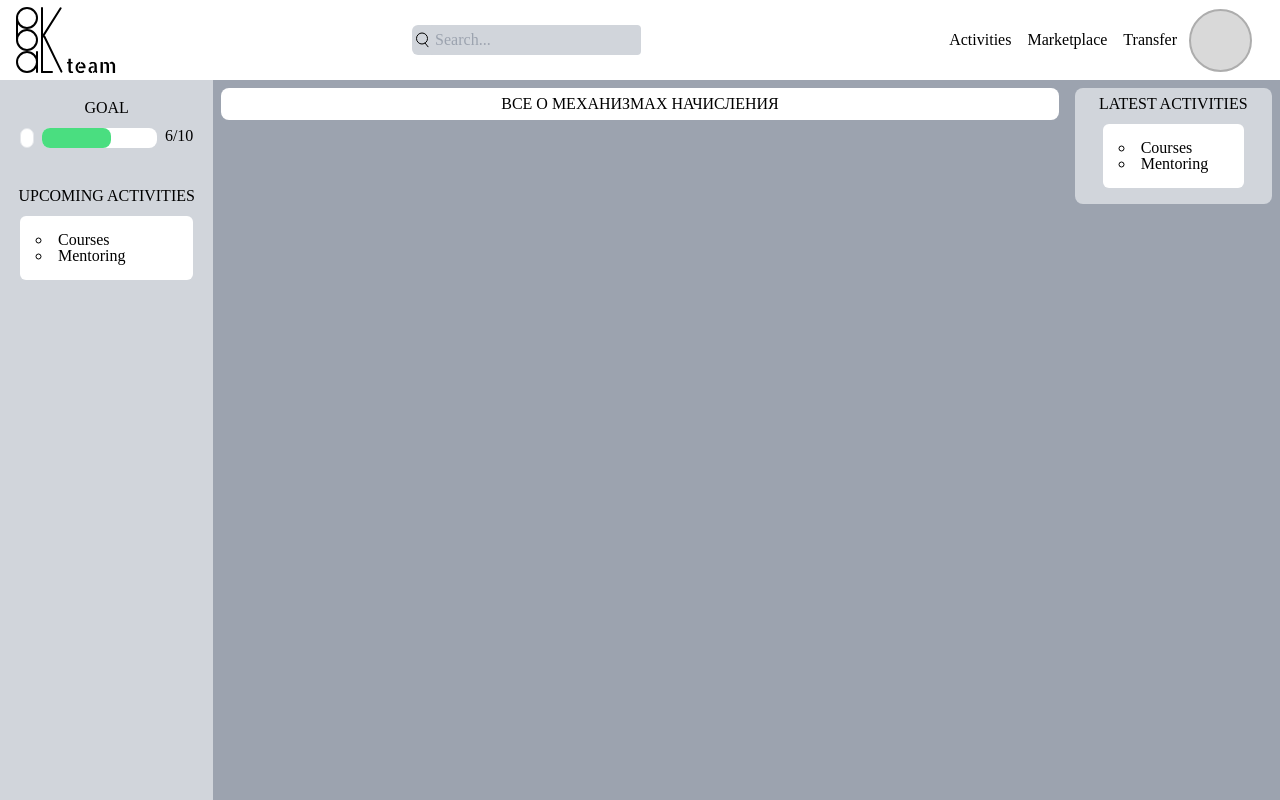
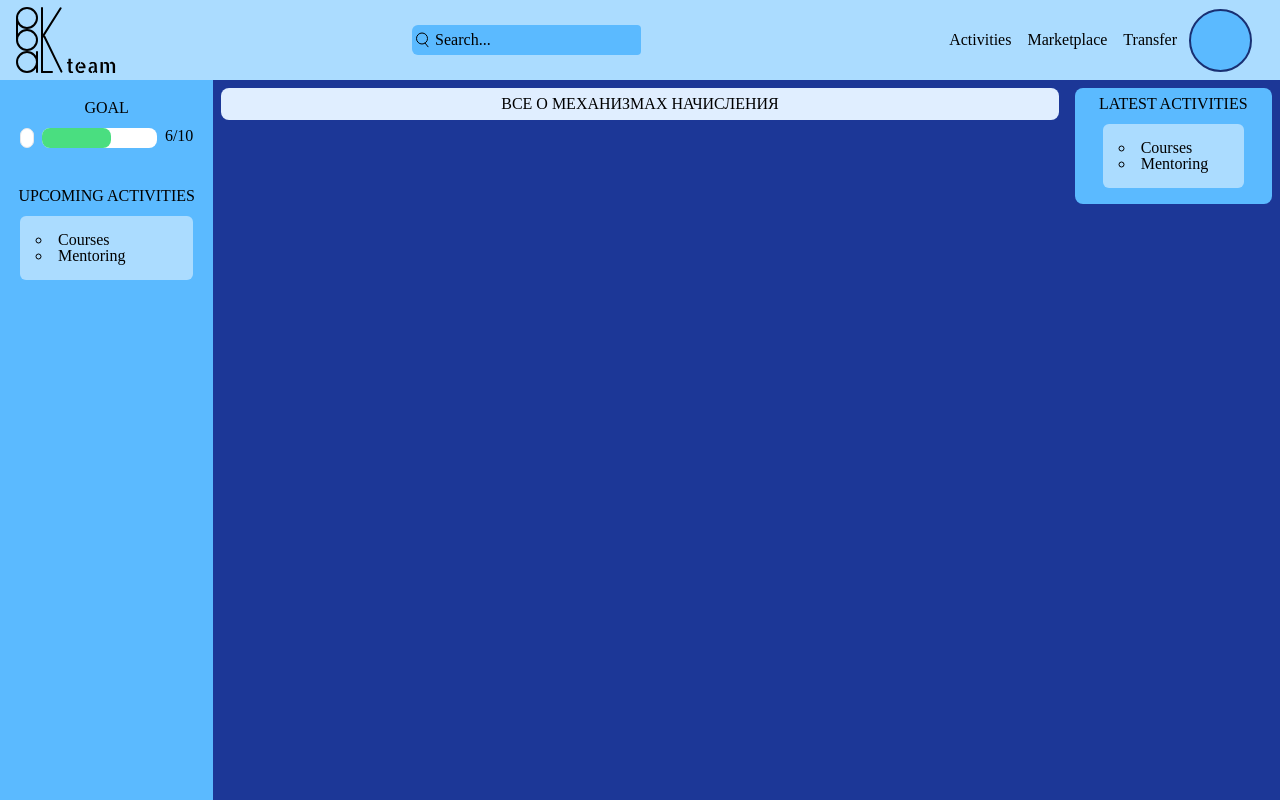
Before and after one commit to KobalTeam/MORE_TECH_FRONT, a React app: page /user in a window 1280 px wide. Built offline with nearby package versions, Linux system fonts and the light colour scheme.

Commit message:
blue palette

```diff
--- a/src/components/Activities.tsx
+++ b/src/components/Activities.tsx
@@ -5,7 +5,7 @@ type Props = {
 };
 
 const Activities: React.FC<Props> = ({ list }) => (
-  <div className="bg-white mx-5 mt-3 rounded-md">
+  <div className="bg-blue-200 mx-5 mt-3 rounded-md">
     <ul className="list_activities p-4">
       {list.map(elem => (
         <li className="font-nunito">{elem}</li>
--- a/src/components/ActivitiesPanel.tsx
+++ b/src/components/ActivitiesPanel.tsx
@@ -3,7 +3,7 @@ import Activities from "@components/Activities";
 import Goal from "@components/Goal";
 
 const ActivitiesPanel = () => (
-  <div className="activitiesPanel w-80 bg-gray-300">
+  <div className="activitiesPanel w-80 bg-blue-300">
     <Goal
       localScore={6}
       name="Goal"
--- a/src/components/Header.tsx
+++ b/src/components/Header.tsx
@@ -6,7 +6,7 @@ import NavigationBar from "@components/NavigationBar";
 import ProfileIcon from "@components/ProfileIcon";
 
 const Header = (): JSX.Element => (
-  <div className="header bg-white h-20 flex items-center p-4">
+  <div className="header bg-blue-200 h-20 flex items-center p-4">
     <Link to="/user">
       <img
         alt="Logo"
--- a/src/components/MainField.tsx
+++ b/src/components/MainField.tsx
@@ -1,8 +1,8 @@
 import React from "react";
 
 const MainField = (): JSX.Element => (
-  <div className="main-field bg-gray-400">
-    <div className="main-feild rounded-lg m-2 bg-white">
+  <div className="main-field bg-blue-400">
+    <div className="main-feild rounded-lg m-2 bg-blue-100">
       <p className="ttext-xl uppercase text-center font-nunito p-2">
         Все о механизмах начисления
       </p>
--- a/src/components/RightPanel.tsx
+++ b/src/components/RightPanel.tsx
@@ -2,8 +2,8 @@ import React from "react";
 import Activities from "@components/Activities";
 
 const RightPanel = (): JSX.Element => (
-  <div className="main-side-bar w-80 bg-gray-400">
-    <div className="main-side-bar bg-gray-300 rounded-lg m-2 p-2 pb-4">
+  <div className="main-side-bar w-80 bg-blue-400">
+    <div className="main-side-bar bg-blue-300 rounded-lg m-2 p-2 pb-4">
       <p className="text-1 font-nunito text-center">LATEST ACTIVITIES</p>
 
       <Activities list={["Courses", "Mentoring"]} />
--- a/src/components/Search.tsx
+++ b/src/components/Search.tsx
@@ -2,14 +2,14 @@ import React from "react";
 import search from "@images/Search.svg";
 
 const Search = (): JSX.Element => (
-  <div className="search inline-flex bg-gray-300 pl-1 rounded-md">
+  <div className="search inline-flex bg-blue-300 pl-1 rounded-md">
     <img
       alt="Search"
       className="search"
       src={search}
     />
     <input
-      className="search__field font-nunito bg-gray-300"
+      className="search__field font-nunito bg-blue-300"
       name="search_header"
       placeholder="Search..."
       type="search"
--- a/src/components/scss/_search.scss
+++ b/src/components/scss/_search.scss
@@ -10,3 +10,6 @@
  .point{
      margin-left: 2vw;
  }
+.search__field::placeholder {
+    color: black;
+}
--- a/tailwind.config.js
+++ b/tailwind.config.js
@@ -13,7 +13,11 @@ module.exports = {
           "black": "#000000",
           "lightgrey": "#EAEAEA",
           "darkgrey": "#5C5C5C",
-          "white": "#FFFFFF"
+          "white": "#FFFFFF",
+          "blue-400":"#1C3797",
+          "blue-300":"#5BBAFF",
+          "blue-200":"#ABDCFF",
+          "blue-100":"#E0EEFF"
         }
       },
 
```
Also changed, not shown: src/resources/images/ProfileIcon.svg.
